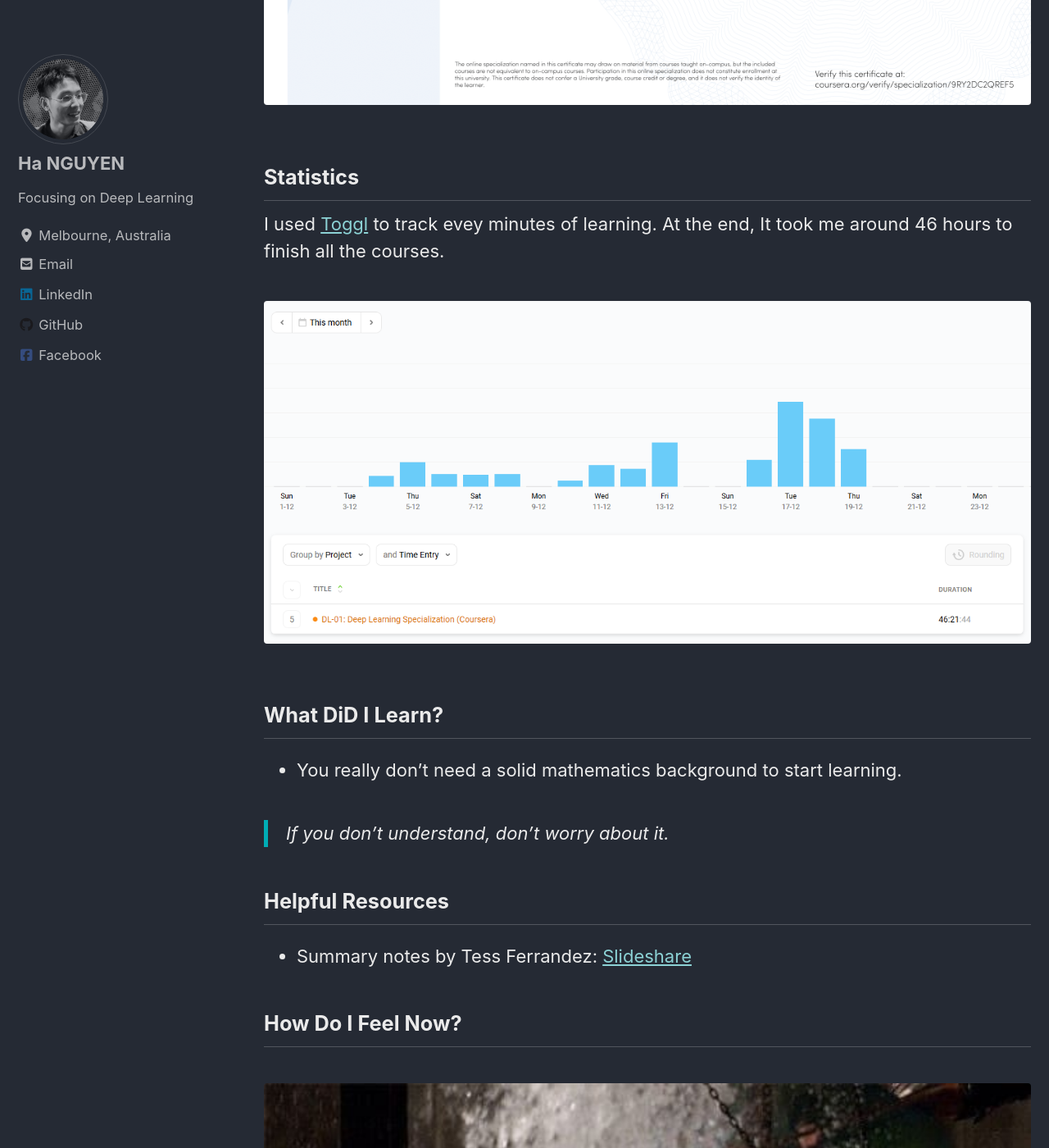
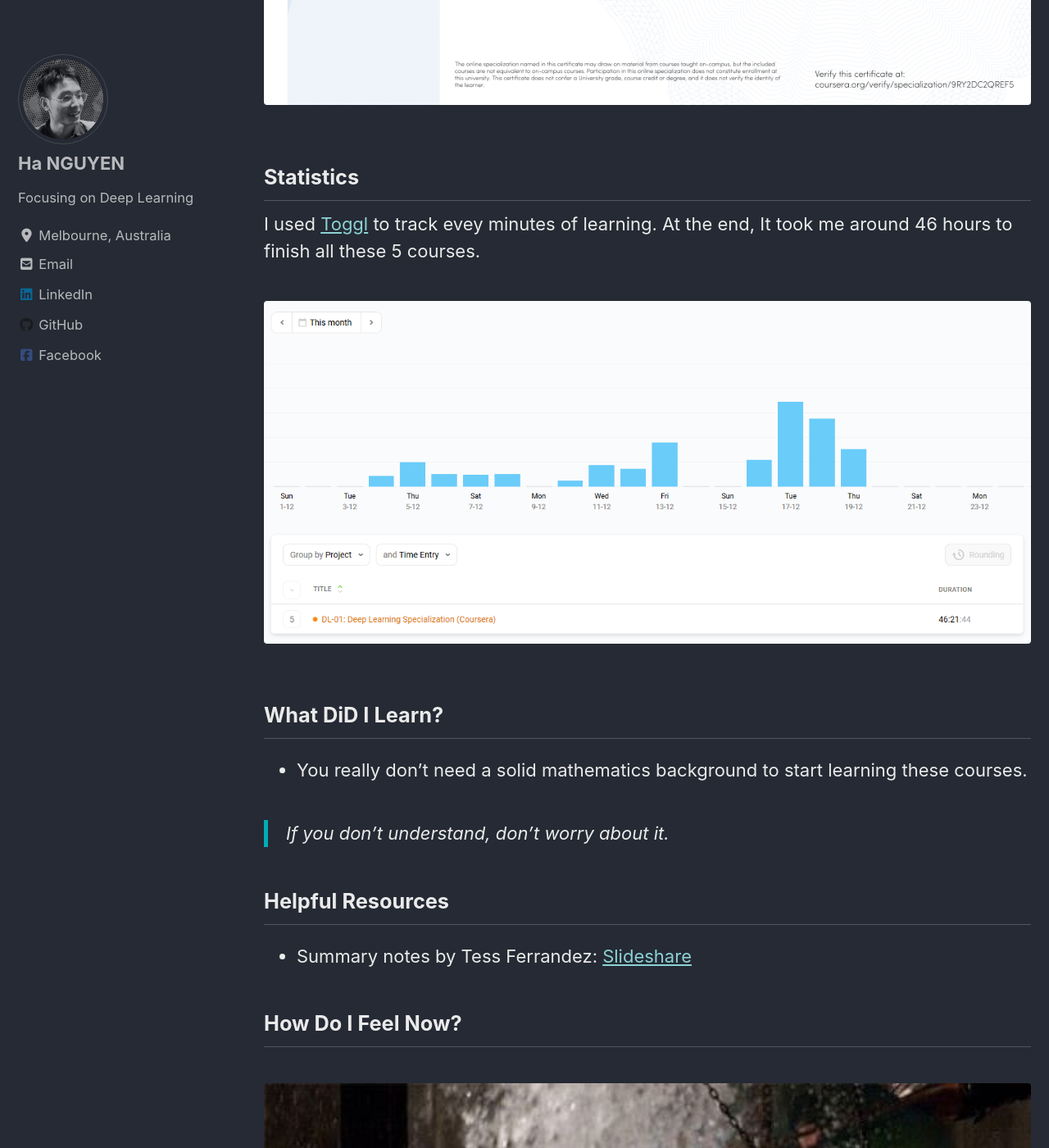
Before and after one commit to datasciblog/datasciblog.github.io, a Jekyll site: the page built from _posts/2019-12-19-DL-xx-accomplishing-deep-learning-specialization.md, in a window 1280 px wide and 1400 px high, scrolled down 980 px. Shown: the whole window at 82% size. Built offline with Jekyll 4.4.1, drawn with Linux system fonts in a browser that asks for light colours; cached includes are drawn as plain includes; nearby versions of some CDN libraries.

Commit message:
Update 2019-12-19-DL-xx-accomplishing-deep-learning-specialization.md

```diff
--- a/_posts/2019-12-19-DL-xx-accomplishing-deep-learning-specialization.md
+++ b/_posts/2019-12-19-DL-xx-accomplishing-deep-learning-specialization.md
@@ -26,7 +26,7 @@ Finally, I can finish the [Deep Learning Specialization](https://www.coursera.or
 
 ## Statistics
 
-I used [Toggl](https://toggl.com/) to track evey minutes of learning. At the end, It took me around 46 hours to finish all the courses.
+I used [Toggl](https://toggl.com/) to track evey minutes of learning. At the end, It took me around 46 hours to finish all these 5 courses.
 
 <figure>
 	<img src="https://github.com/datasciblog/datasciblog.github.io/blob/master/_posts/images/2019-12-19-DL-xx-accomplishing-deep-learning-specialization/time.png?raw=true">
@@ -35,7 +35,7 @@ I used [Toggl](https://toggl.com/) to track evey minutes of learning. At the end
 
 ## What DiD I Learn?
 
-- You really don't need a solid mathematics background to start learning.
+- You really don't need a solid mathematics background to start learning these courses.
 
 > If you don't understand, don't worry about it.
 
```
